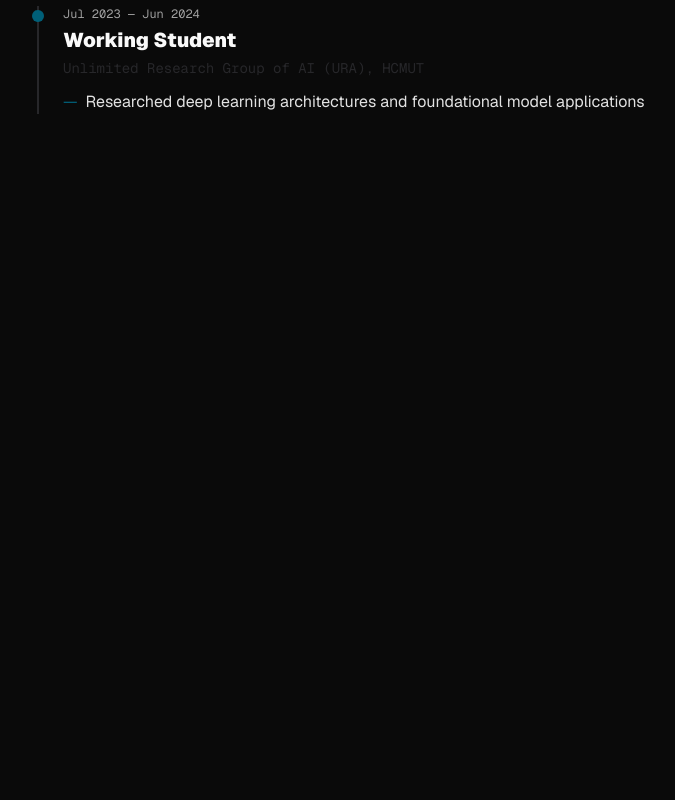
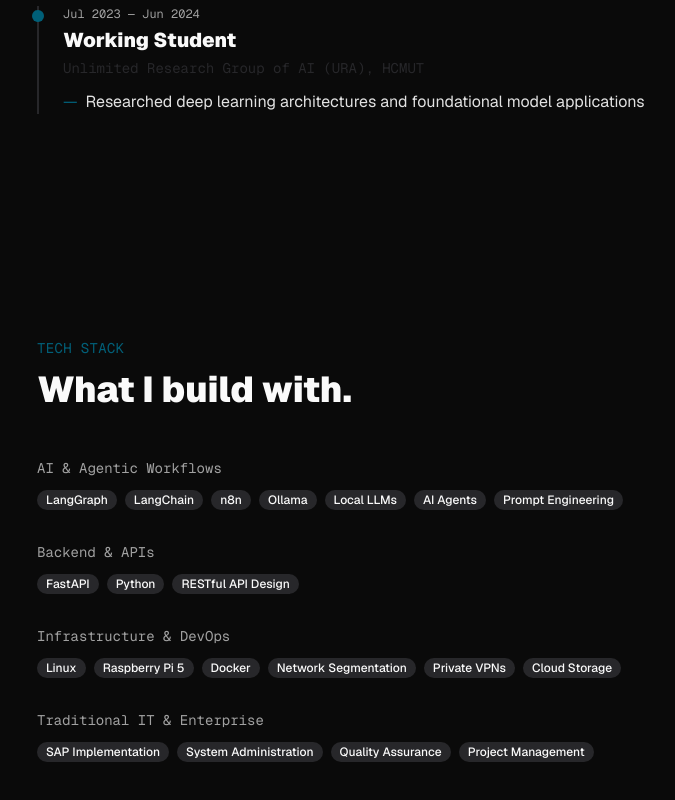
Before and after one commit to NMichaelg/portfolio, a Next.js app in the folder frontend/: page / in a window 1280 px wide. Shown: the part 1620-2420 px from the top of the page, without its empty margins (219-894 px from the left). Before the commit the page ends 1846 px from the top, so only its background shows below. Built offline with nearby package versions, Linux system fonts and the light colour scheme.

Commit message:
Add TechStack session

```diff
--- a/frontend/package.json
+++ b/frontend/package.json
@@ -12,11 +12,12 @@
     "@base-ui/react": "1.6.0",
     "class-variance-authority": "0.7.1",
     "clsx": "2.1.1",
-    "lucide-react": "1.28.0",
+    "lucide-react": "^1.28.0",
     "next": "16.3.0",
     "next-themes": "0.4.6",
     "react": "19.2.4",
     "react-dom": "19.2.4",
+    "react-icons": "^5.7.0",
     "shadcn": "4.16.1",
     "tailwind-merge": "3.6.0",
     "tw-animate-css": "1.4.0"
--- a/frontend/src/app/page.tsx
+++ b/frontend/src/app/page.tsx
@@ -2,13 +2,14 @@
 import { Button } from "@/components/ui/button"
 import  Hero from "@/components/Hero";
 import Experience from "@/components/Experience";
-
+import TechStack from "@/components/Techstack";
 
 export default function Home() {
   return (
     <main>
       <Hero />
       <Experience />
+      <TechStack />
     </main>
   );
 }
--- a/frontend/src/components/Experience.tsx
+++ b/frontend/src/components/Experience.tsx
@@ -79,12 +79,15 @@
   return (
     <section id="experience" className="px-6 md:px-16 py-20 md:py-28">
       <div className="max-w-3xl mx-auto">
+
         <p className="font-mono text-sm text-primary tracking-wide mb-3">
           EXPERIENCE
         </p>
+
         <h2 className="font-heading font-black text-3xl md:text-4xl mb-12">
           Where I&apos;ve built things.
         </h2>
+
         <Load_exp_list />
       </div>
     </section>
--- /dev/null
+++ b/frontend/src/components/Techstack.tsx
@@ -0,0 +1,77 @@
+import { Badge } from "@/components/ui/badge";
+
+type Group = {
+  label: string;
+  skills: string[];
+};
+
+const groups: Group[] = [
+  {
+    label: "AI & Agentic Workflows",
+    skills: [
+      "LangGraph",
+      "LangChain",
+      "n8n",
+      "Ollama",
+      "Local LLMs",
+      "AI Agents",
+      "Prompt Engineering",
+    ],
+  },
+  {
+    label: "Backend & APIs",
+    skills: ["FastAPI", "Python", "RESTful API Design"],
+  },
+  {
+    label: "Infrastructure & DevOps",
+    skills: [
+      "Linux",
+      "Raspberry Pi 5",
+      "Docker",
+      "Network Segmentation",
+      "Private VPNs",
+      "Cloud Storage",
+    ],
+  },
+  {
+    label: "Traditional IT & Enterprise",
+    skills: [
+      "SAP Implementation",
+      "System Administration",
+      "Quality Assurance",
+      "Project Management",
+    ],
+  },
+];
+
+export default function TechStack() {
+  return (
+    <section id="tech-stack" className="px-6 md:px-16 py-20 md:py-28">
+      <div className="max-w-3xl mx-auto">
+        <p className="font-mono text-sm text-primary tracking-wide mb-3">
+          TECH STACK
+        </p>
+        <h2 className="font-heading font-black text-3xl md:text-4xl mb-12">
+          What I build with.
+        </h2>
+
+        <div className="space-y-8">
+          {groups.map((group) => (
+            <div key={group.label}>
+              <h3 className="font-mono text-sm text-muted-foreground mb-3">
+                {group.label}
+              </h3>
+              <div className="flex flex-wrap gap-2">
+                {group.skills.map((skill) => (
+                  <Badge key={skill} variant="secondary">
+                    {skill}
+                  </Badge>
+                ))}
+              </div>
+            </div>
+          ))}
+        </div>
+      </div>
+    </section>
+  );
+}
--- /dev/null
+++ b/frontend/src/components/ui/badge.tsx
@@ -0,0 +1,52 @@
+import { mergeProps } from "@base-ui/react/merge-props"
+import { useRender } from "@base-ui/react/use-render"
+import { cva, type VariantProps } from "class-variance-authority"
+
+import { cn } from "@/lib/utils"
+
+const badgeVariants = cva(
+  "group/badge inline-flex h-5 w-fit shrink-0 items-center justify-center gap-1 overflow-hidden rounded-3xl border border-transparent px-2 py-0.5 text-xs font-medium whitespace-nowrap transition-all focus-visible:border-ring focus-visible:ring-[3px] focus-visible:ring-ring/50 has-data-[icon=inline-end]:pr-1.5 has-data-[icon=inline-start]:pl-1.5 aria-invalid:border-destructive aria-invalid:ring-destructive/20 dark:aria-invalid:ring-destructive/40 [&>svg]:pointer-events-none [&>svg]:size-3!",
+  {
+    variants: {
+      variant: {
+        default: "bg-primary text-primary-foreground [a]:hover:bg-primary/80",
+        secondary:
+          "bg-secondary text-secondary-foreground [a]:hover:bg-secondary/80",
+        destructive:
+          "bg-destructive/10 text-destructive focus-visible:ring-destructive/20 dark:bg-destructive/20 dark:focus-visible:ring-destructive/40 [a]:hover:bg-destructive/20",
+        outline:
+          "border-border text-foreground [a]:hover:bg-muted [a]:hover:text-muted-foreground",
+        ghost:
+          "hover:bg-muted hover:text-muted-foreground dark:hover:bg-muted/50",
+        link: "text-primary underline-offset-4 hover:underline",
+      },
+    },
+    defaultVariants: {
+      variant: "default",
+    },
+  }
+)
+
+function Badge({
+  className,
+  variant = "default",
+  render,
+  ...props
+}: useRender.ComponentProps<"span"> & VariantProps<typeof badgeVariants>) {
+  return useRender({
+    defaultTagName: "span",
+    props: mergeProps<"span">(
+      {
+        className: cn(badgeVariants({ variant }), className),
+      },
+      props
+    ),
+    render,
+    state: {
+      slot: "badge",
+      variant,
+    },
+  })
+}
+
+export { Badge, badgeVariants }
--- /dev/null
+++ b/frontend/src/components/ui/tabs.tsx
@@ -0,0 +1,82 @@
+"use client"
+
+import { Tabs as TabsPrimitive } from "@base-ui/react/tabs"
+import { cva, type VariantProps } from "class-variance-authority"
+
+import { cn } from "@/lib/utils"
+
+function Tabs({
+  className,
+  orientation = "horizontal",
+  ...props
+}: TabsPrimitive.Root.Props) {
+  return (
+    <TabsPrimitive.Root
+      data-slot="tabs"
+      data-orientation={orientation}
+      className={cn(
+        "group/tabs flex gap-2 data-horizontal:flex-col",
+        className
+      )}
+      {...props}
+    />
+  )
+}
+
+const tabsListVariants = cva(
+  "group/tabs-list inline-flex w-fit items-center justify-center rounded-full p-1 text-muted-foreground group-data-horizontal/tabs:h-9 group-data-vertical/tabs:h-fit group-data-vertical/tabs:flex-col group-data-vertical/tabs:rounded-2xl data-[variant=line]:rounded-none",
+  {
+    variants: {
+      variant: {
+        default: "bg-muted",
+        line: "gap-1 bg-transparent",
+      },
+    },
+    defaultVariants: {
+      variant: "default",
+    },
+  }
+)
+
+function TabsList({
+  className,
+  variant = "default",
+  ...props
+}: TabsPrimitive.List.Props & VariantProps<typeof tabsListVariants>) {
+  return (
+    <TabsPrimitive.List
+      data-slot="tabs-list"
+      data-variant={variant}
+      className={cn(tabsListVariants({ variant }), className)}
+      {...props}
+    />
+  )
+}
+
+function TabsTrigger({ className, ...props }: TabsPrimitive.Tab.Props) {
+  return (
+    <TabsPrimitive.Tab
+      data-slot="tabs-trigger"
+      className={cn(
+        "relative inline-flex h-[calc(100%-1px)] flex-1 items-center justify-center gap-2 rounded-full border border-transparent! px-3 py-1 text-sm font-medium whitespace-nowrap text-foreground/60 transition-all group-data-vertical/tabs:w-full group-data-vertical/tabs:justify-start group-data-vertical/tabs:rounded-2xl group-data-vertical/tabs:px-3 group-data-vertical/tabs:py-1.5 hover:text-foreground focus-visible:border-ring focus-visible:ring-[3px] focus-visible:ring-ring/50 focus-visible:outline-1 focus-visible:outline-ring disabled:pointer-events-none disabled:opacity-50 has-data-[icon=inline-end]:pr-2 has-data-[icon=inline-start]:pl-2 aria-disabled:pointer-events-none aria-disabled:opacity-50 dark:text-muted-foreground dark:hover:text-foreground [&_svg]:pointer-events-none [&_svg]:shrink-0 [&_svg:not([class*='size-'])]:size-4",
+        "group-data-[variant=line]/tabs-list:bg-transparent group-data-[variant=line]/tabs-list:data-active:bg-transparent dark:group-data-[variant=line]/tabs-list:data-active:border-transparent dark:group-data-[variant=line]/tabs-list:data-active:bg-transparent",
+        "data-active:bg-background data-active:text-foreground dark:data-active:border-input dark:data-active:bg-input/30 dark:data-active:text-foreground",
+        "after:absolute after:bg-foreground after:opacity-0 after:transition-opacity group-data-horizontal/tabs:after:inset-x-0 group-data-horizontal/tabs:after:bottom-[-5px] group-data-horizontal/tabs:after:h-0.5 group-data-vertical/tabs:after:inset-y-0 group-data-vertical/tabs:after:-right-1 group-data-vertical/tabs:after:w-0.5 group-data-[variant=line]/tabs-list:data-active:after:opacity-100",
+        className
+      )}
+      {...props}
+    />
+  )
+}
+
+function TabsContent({ className, ...props }: TabsPrimitive.Panel.Props) {
+  return (
+    <TabsPrimitive.Panel
+      data-slot="tabs-content"
+      className={cn("flex-1 text-sm outline-none", className)}
+      {...props}
+    />
+  )
+}
+
+export { Tabs, TabsList, TabsTrigger, TabsContent, tabsListVariants }
```
Also changed, not shown: 1 other file (tests, documents, lock files or other folders).
